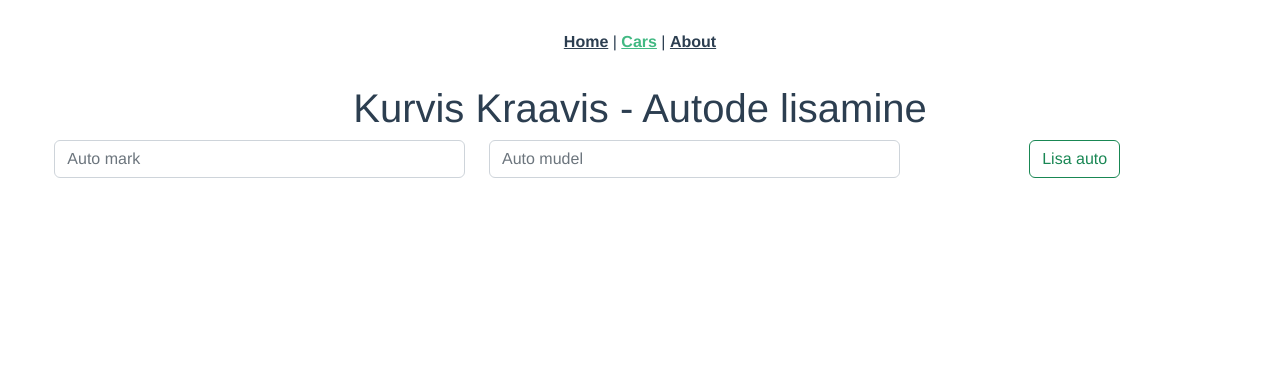
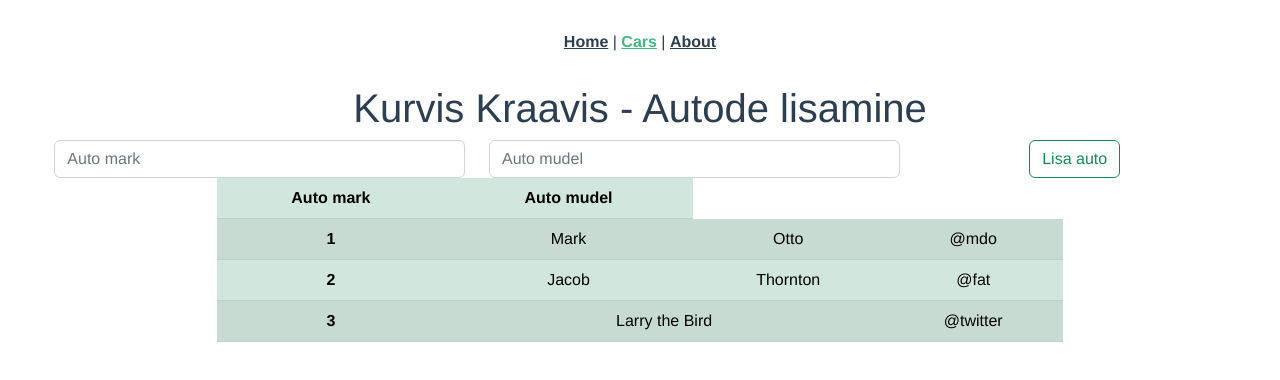
Before and after one commit to raintuur/front_bank_27, a Vue app: page /#/cars in a window 1280 px wide. Shown: the top 380 px of the page. Built offline with nearby package versions, Linux system fonts and the light colour scheme.

Commit message:
table added and made it cooler

```diff
--- a/src/views/CarsView.vue
+++ b/src/views/CarsView.vue
@@ -4,6 +4,43 @@
     <!--  ROW 1 -->
     <NewCarInput :car="car"/>
 
+    <!--  ROW 2 -->
+    <div class="row justify-content-center">
+
+      <div class="col col-8">
+
+        <!--autod-->
+        <table class="table table-success table-striped table-hover">
+          <thead>
+          <tr>
+            <th scope="col">Auto mark</th>
+            <th scope="col">Auto mudel</th>
+          </tr>
+          </thead>
+          <tbody>
+          <tr>
+            <th scope="row">1</th>
+            <td>Mark</td>
+            <td>Otto</td>
+            <td>@mdo</td>
+          </tr>
+          <tr>
+            <th scope="row">2</th>
+            <td>Jacob</td>
+            <td>Thornton</td>
+            <td>@fat</td>
+          </tr>
+          <tr>
+            <th scope="row">3</th>
+            <td colspan="2">Larry the Bird</td>
+            <td>@twitter</td>
+          </tr>
+          </tbody>
+        </table>
+
+      </div>
+
+    </div>
 
   </div>
 </template>
```
